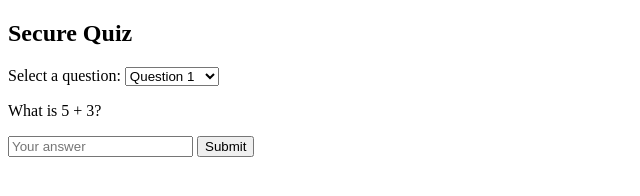
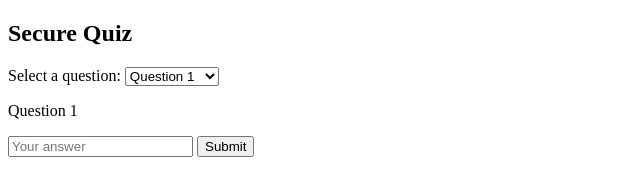
Before and after one commit to nickulet/nickulet.github.io, a plain HTML site: page index.html in a window 1280 px wide. Shown: the full height of the page, 0-640 px from the left. Drawn offline with Linux system fonts and the light colour scheme.

Commit message:
Test commit 3

```diff
--- a/index.html
+++ b/index.html
@@ -70,7 +70,7 @@
         <option value="q10">Question 10</option>
     </select>
 
-    <p id="questionText">What is 5 + 3?</p>
+    <p id="questionText">Question 1</p>
 
     <input type="text" id="answerInput" placeholder="Your answer">
     <button onclick="checkAnswer()">Submit</button>
```
